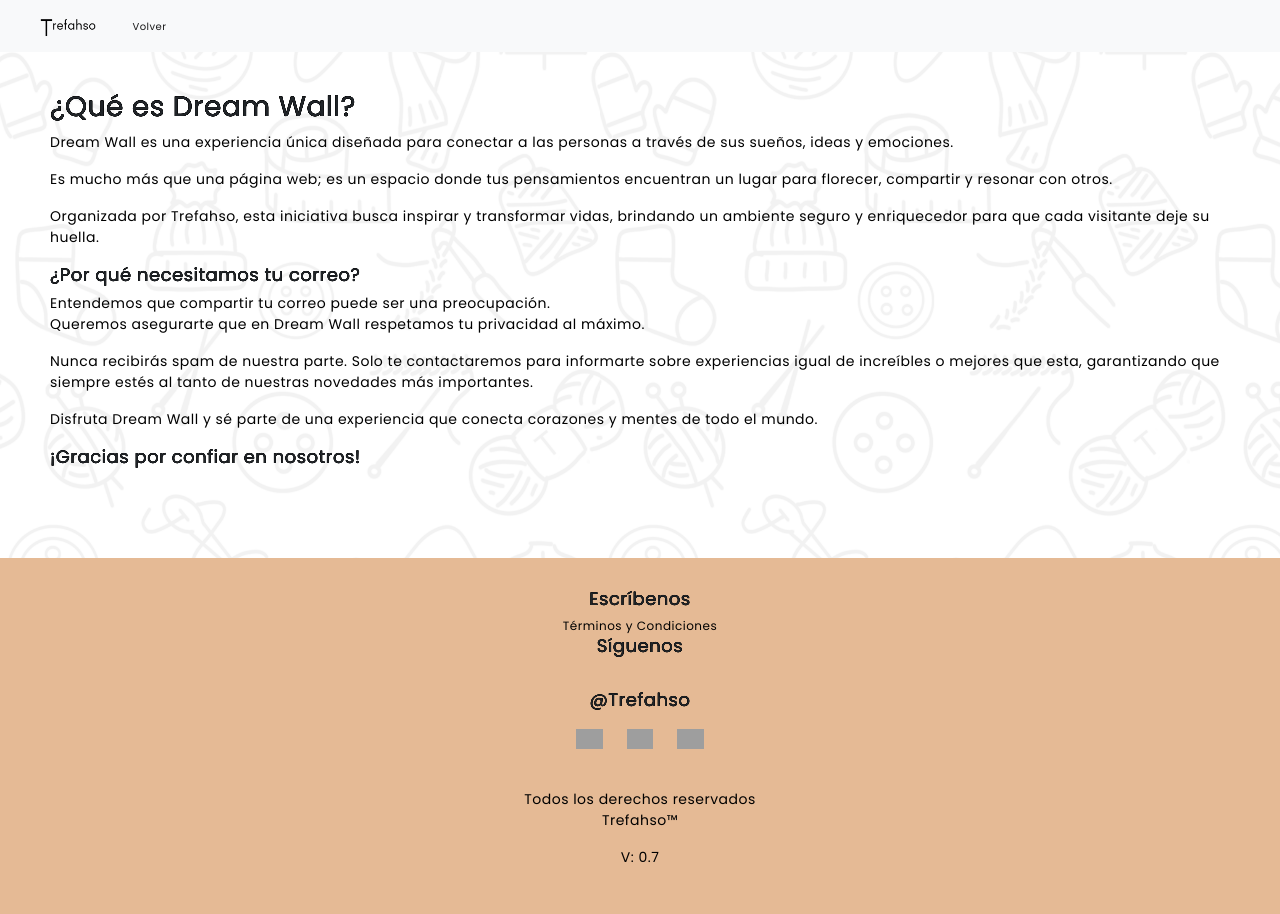
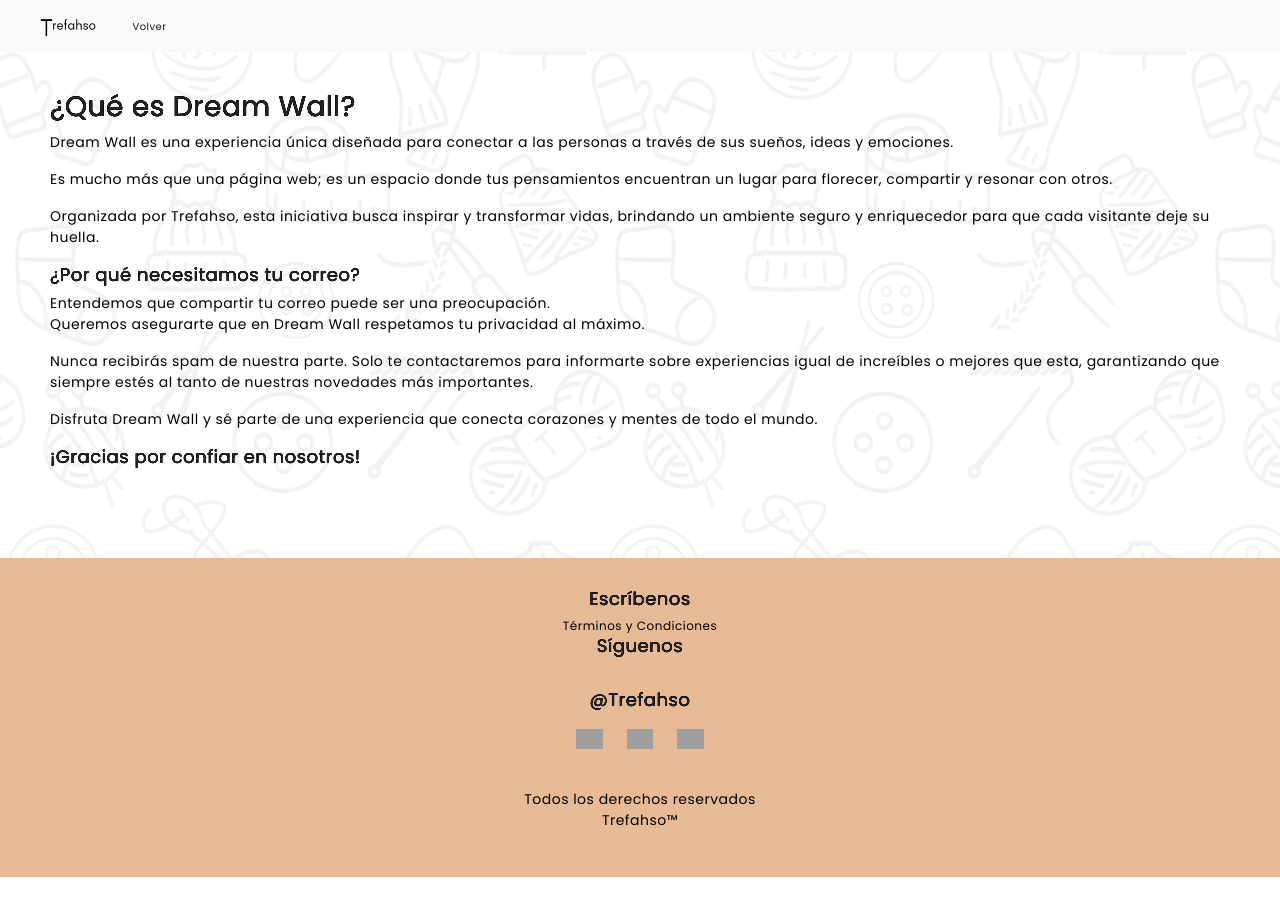
Before and after one commit to daczchvill/webtrefahsov0.9, a plain HTML site: page DWfaq.html in a window 1280 px wide. After the commit the page ends 877 px from the top, so only its background shows below. Drawn offline with nearby package versions, Linux system fonts and the light colour scheme; grey boxes are pictures that could not be loaded.

Commit message:
Update DWfaq.html

```diff
--- a/DWfaq.html
+++ b/DWfaq.html
@@ -164,7 +164,7 @@
 
 
 
-        <p>Todos los derechos reservados <br>Trefahso™</p><p>V: 0.7</p>
+        <p>Todos los derechos reservados <br>Trefahso™</p>
 
 
 
```
